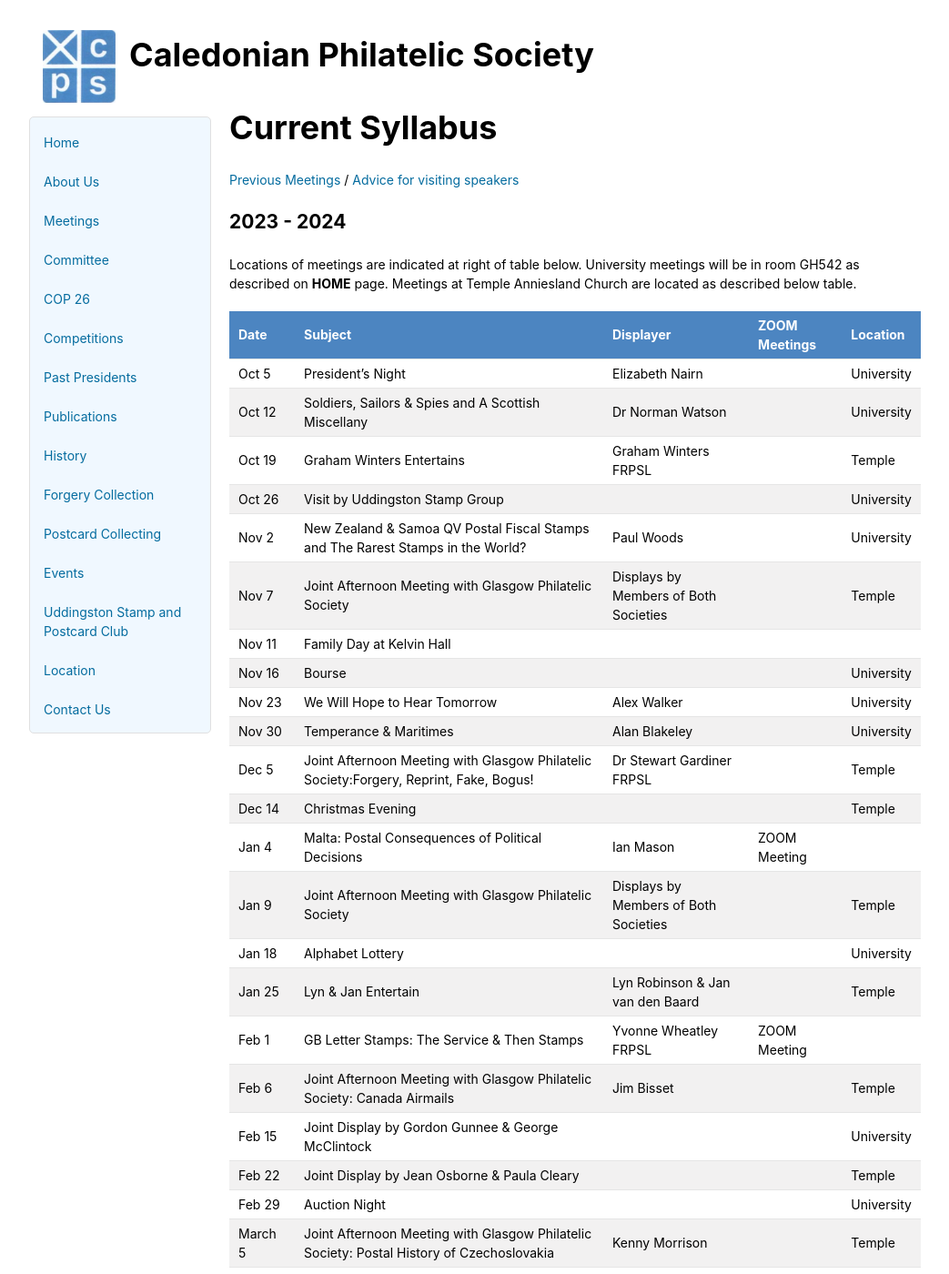
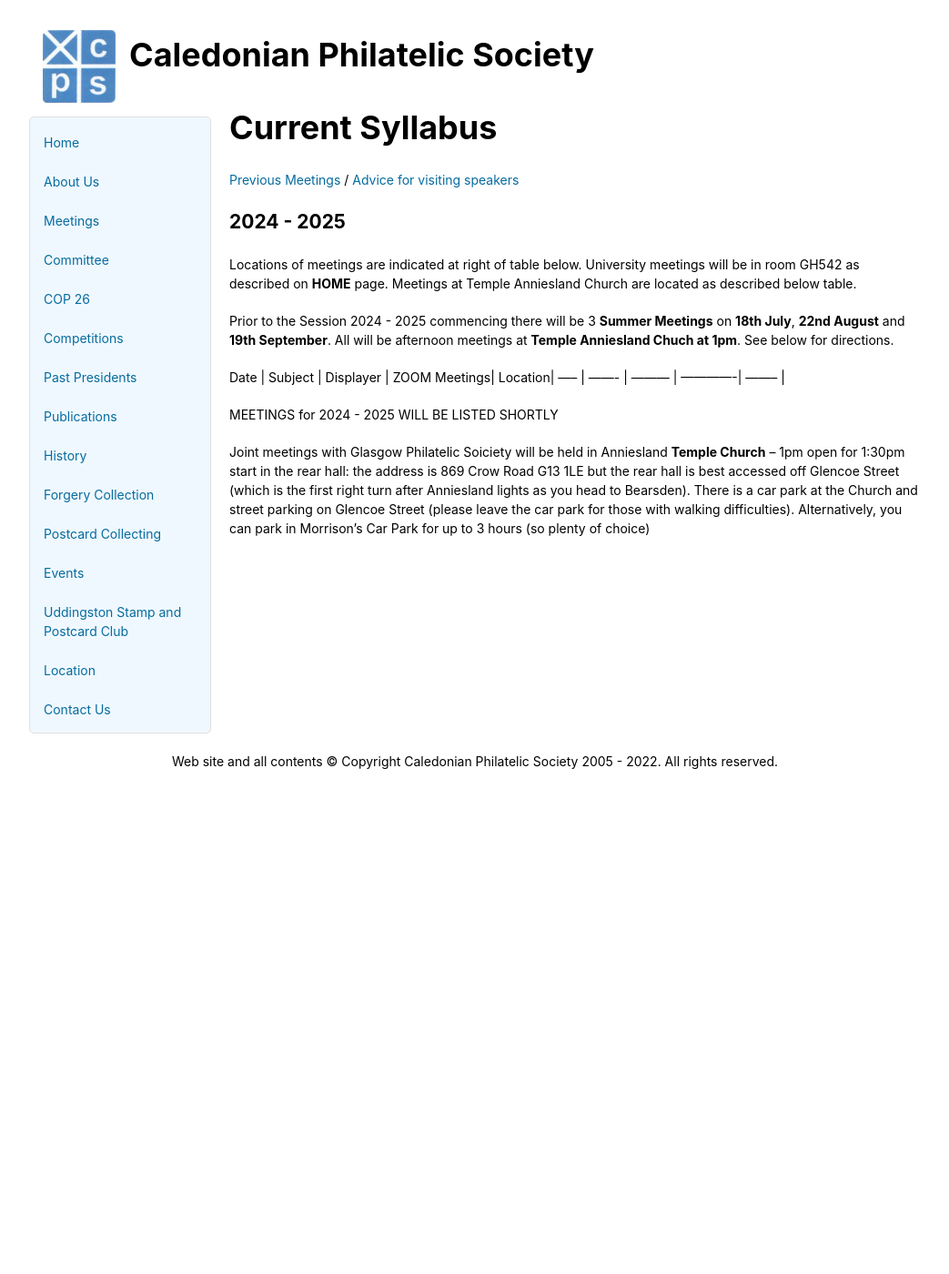
Before and after one commit to astalker/caledonian-stamps, a Jekyll site: the page built from meetings.md, in a window 1280 px wide and 1400 px high. Shown: the whole window at 91% size, without its empty margins (118-1161 px from the left). Built offline with Jekyll 4.4.1, drawn with Linux system fonts in a browser that asks for light colours; our own code applies the rules of GitHub Pages for plain Markdown files; some of the changed text lies outside the part shown.

Commit message:
Update meetings.md
Updated for 2024 - 2025 pending syllabus

```diff
--- a/meetings.md
+++ b/meetings.md
@@ -2,38 +2,15 @@
 
 [Previous Meetings](./previous-meetings) / [Advice for visiting speakers](./advice-for-visiting-speakers)
 
-## 2023 - 2024 ##
+## 2024 - 2025 ##
 
 Locations of meetings are indicated at right of table below. University meetings will be in room GH542 as described on **HOME** page. Meetings at Temple Anniesland Church are located as described below table.
 
+Prior to the Session 2024 - 2025 commencing there will be 3 **Summer Meetings** on **18th July**, **22nd August** and **19th September**. All will be afternoon meetings at **Temple Anniesland Chuch at 1pm**. See below for directions.
+
 Date  | Subject | Displayer | ZOOM Meetings| Location|
 ----- | ------- | --------- | -------------| -------- |
-Oct 5  | President's Night | Elizabeth Nairn |              |University
-Oct 12 | Soldiers, Sailors & Spies and A Scottish Miscellany | Dr Norman Watson |               |University
-Oct 19 | Graham Winters Entertains | Graham Winters FRPSL |              |Temple
-Oct 26 | Visit by Uddingston Stamp Group |              |               |University
-Nov 2  | New Zealand & Samoa QV Postal Fiscal Stamps and The Rarest Stamps in the World? | Paul Woods |              |University
-Nov 7  | Joint Afternoon Meeting with Glasgow Philatelic Society | Displays by Members of Both Societies |             | Temple
-Nov 11 | Family Day at Kelvin Hall
-Nov 16 | Bourse |              |                 |University
-Nov 23 | We Will Hope to Hear Tomorrow| Alex Walker |              |University
-Nov 30 | Temperance & Maritimes | Alan Blakeley |              |University
-Dec 5  | Joint Afternoon Meeting with Glasgow Philatelic Society:Forgery, Reprint, Fake, Bogus! | Dr Stewart Gardiner FRPSL|            | Temple
-Dec 14 | Christmas Evening |             |             | Temple
-Jan 4  | Malta: Postal Consequences of Political Decisions | Ian Mason | ZOOM Meeting
-Jan 9  | Joint Afternoon Meeting with Glasgow Philatelic Society | Displays by Members of Both Societies|             | Temple
-Jan 18 | Alphabet Lottery |              |             | University
-Jan 25 | Lyn & Jan Entertain | Lyn Robinson & Jan van den Baard|             |Temple
-Feb 1  | GB Letter Stamps: The Service & Then Stamps| Yvonne Wheatley FRPSL | ZOOM Meeting
-Feb 6  | Joint Afternoon Meeting with Glasgow Philatelic Society: Canada Airmails | Jim Bisset |             | Temple
-Feb 15 | Joint Display by Gordon Gunnee & George McClintock |               |             |University
-Feb 22 | Joint Display by Jean Osborne & Paula Cleary |                |               |Temple
-Feb 29 | Auction Night |             |             | University
-March 5  | Joint Afternoon Meeting with Glasgow Philatelic Society: Postal History of Czechoslovakia | Kenny Morrison|             | Temple
-March 14 | Heligoland/Helgoland | Norman Hudson |               |University
-March 21 | Far flung Islands - Falkland Islands & Japan | Dr David Cumming |              |Temple
-March 28 |  A History of the USA | Alistair Burrow |               |University
-April 12/13 | Annual Congress of ASPS | Dewar's Centre, Perth
-April 18 | A G M | |              |University
+
+MEETINGS for 2024 - 2025 WILL BE LISTED SHORTLY
 
 Joint meetings with Glasgow Philatelic Soiciety will  be held in Anniesland **Temple Church** – 1pm open for 1:30pm start in the rear hall: the address is 869 Crow Road G13 1LE but the rear hall is best accessed off Glencoe Street (which is the first right turn after Anniesland lights as you head to Bearsden). There is a car park at the Church and street parking on Glencoe Street (please leave the car park for those with walking difficulties). Alternatively, you can park in Morrison’s Car Park for up to 3 hours (so plenty of choice)
```
